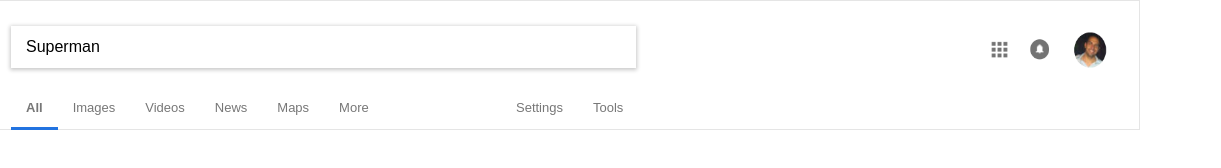
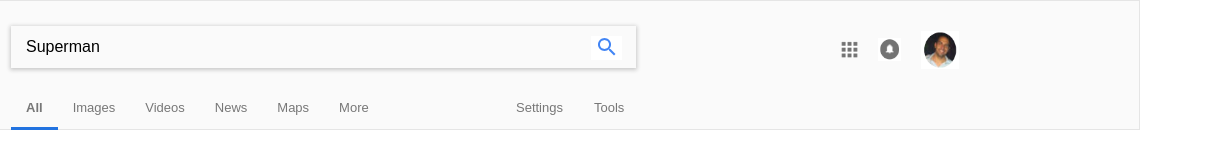
Before and after one commit to EJMiranda/google-homepage, a plain HTML site: page results.html in a window 1280 px wide. Shown: the full height of the page, 140-1361 px from the left, 1221 px wide, since content can reach past the window. Drawn offline with Linux system fonts and the light colour scheme.

Commit message:
Complete Nav Bar with Mag Glass, Tools Btn and UL Resize Fixed

```diff
--- a/results.html
+++ b/results.html
@@ -33,7 +33,9 @@
       <div id="others">
         <ul>
           <li><a href="#">Settings</a></li>
-          <li><a href="#">Tools</a></li>
+          <li id="tools">
+            <a href="#" class="btn">Tools</a>
+          </li>
         </ul>
       </div>
       <div id="users">
--- a/stylesheets/results.css
+++ b/stylesheets/results.css
@@ -10,6 +10,9 @@
 }
 
 #search input {
+  background: url(/images/SearchIcon.png)
+              no-repeat
+              580px 10px;
   border: none;
   box-shadow: 0 1px 4px 1px #c8c8c8;
   font-size: 16px;
@@ -19,14 +22,14 @@
     top: 0;
     left: 150px;
   width: 625px;
-  background: url(images/SearchIcon.png) no-repeat scroll 7px 7px;
-}
+  }
 
 #search input:hover {
   box-shadow: 0 1px 8px 1px #c8c8c8;
 }
 
 #results, #others {
+  min-width: 400px;
   position: absolute;
     top: 100px;
 }
@@ -48,8 +51,19 @@
   font-size: 13px;
 }
 
-#results a:hover, #others a:hover {
+#results a:hover, #others a:hover:not(.btn) {
   color: #222;
+}
+
+#tools {
+  border: 1px solid #fafafa;
+}
+
+#tools:hover {
+  background-color: #f3f3f3;
+  border-color: #c6c6c6;
+  box-shadow: 0 1px 4px 1px #c8c8c8;
+  padding-bottom: 8px;
 }
 
 .active {
@@ -62,9 +76,10 @@
 }
 
 #users {
+  min-width: 400px;
   position: absolute;
     top: 15px;
-    right: 30px;
+    left: 960px;
 }
 
 #users li {
@@ -93,8 +108,9 @@
 }
 
 .nav {
+  background-color: #fafafa;
   border: 1px solid #e5e5e5;
-  font-size: 0;
+  font-size: 0; /* Remove whitespaces between li */
   position: relative;
 }
 
```
